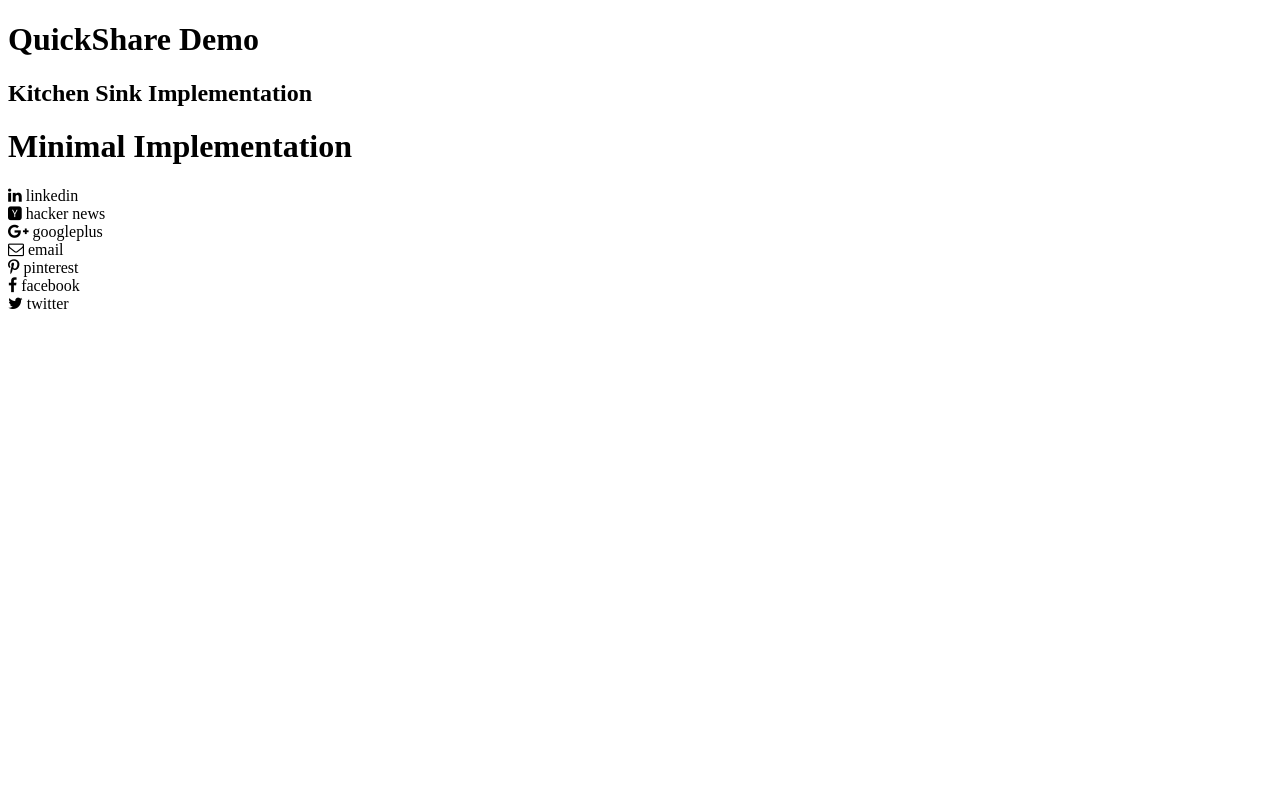
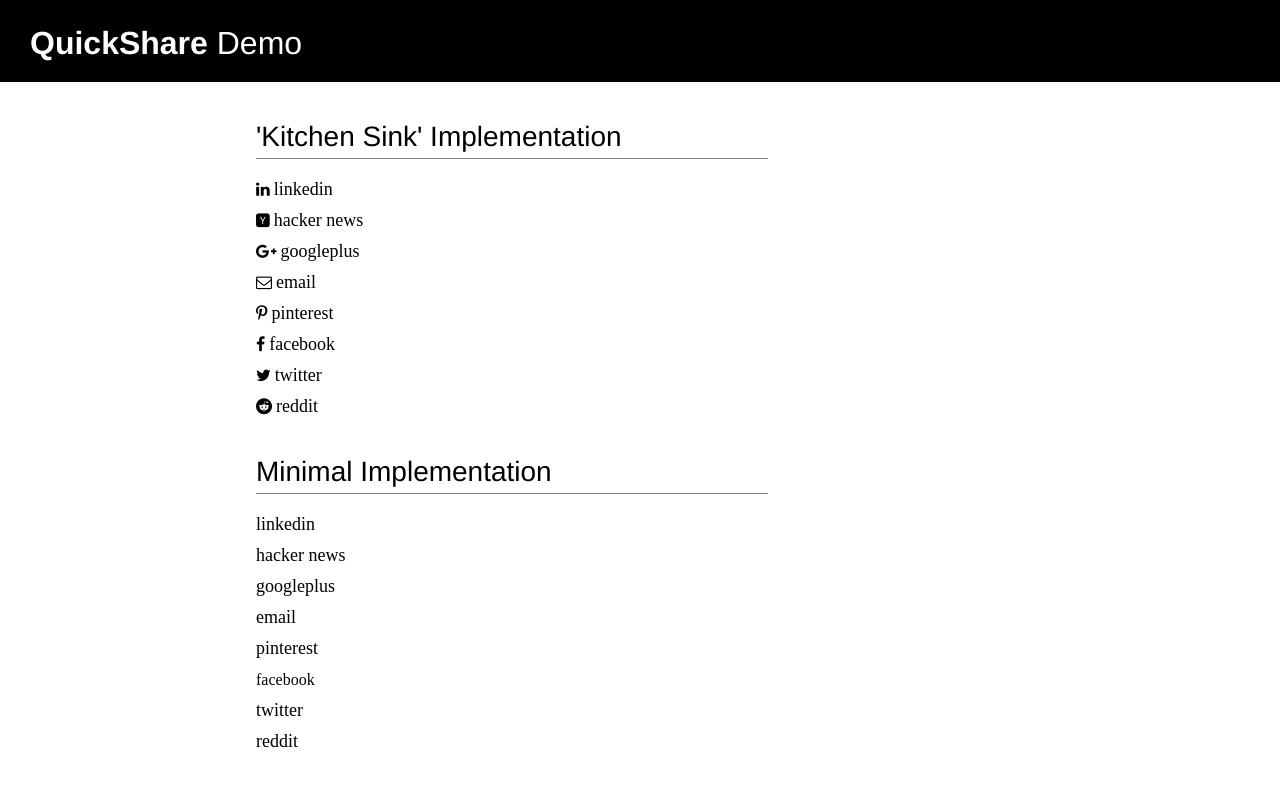
Before and after one commit to Upstatement/quickshare, a website: page example/qs_demo.html in a window 1280 px wide. Drawn offline with Linux system fonts and the light colour scheme; files that its build step writes are made by us from their sources; no server answers.

Commit message:
Completed demo page styling

```diff
--- a/example/qs_demo.html
+++ b/example/qs_demo.html
@@ -2,61 +2,112 @@
 <html>
 	<head>
 		<meta charset="utf-8">
-			<title>QuickShare Test</title>
+		<title>QuickShare Demo</title>
 		<link rel="stylesheet" href="http://maxcdn.bootstrapcdn.com/font-awesome/4.3.0/css/font-awesome.min.css">
 		<link rel="stylesheet" href="qs_demo_style.css">
 	</head>
 	<body class='qs-container' data-qs-title="super test title">
+		<header>
+    	<h1 class="primary-h">QuickShare <i class="thin">Demo</i></h1>
+    </header>
 
-            <h1>QuickShare Demo</h1>
-
-            <h2>Kitchen Sink Implementation</h2>
-            <div class="qs-kitchen-sink">
-
-            </div>
-            <h1>Minimal Implementation</h1>
-			<div class='qs-container' data-qs-title="test title" data-qs-url="http://nytimes.com">
-				<div>
+		<div class="implementation-container">
+	    <h2 class="secondary-h">'Kitchen Sink' Implementation</h2>
+	    <div class='qs-container demo' data-qs-title="Check out this link:" data-qs-url="http://nytimes.com">
+				<div class="ks-link">
 					<a class='qs-link' data-qs-service='linkedin' data-qs-url="http://i.imgur.com/WhVALCK.jpg" target='_blank'data-qs-source="Wired Magazine" data-qs-summary="a picture i cannot recall">
 						<i class="qs-icon"></i>
-						linkedin
+						<p>linkedin</p>
 					</a>
 				</div>
-				<div>
-					<a class='qs-link' data-qs-service='hacker-news' data-qs-count-selector="#best"  target='_blank' data-qs-url="gizmodo.com/how-steve-wozniak-wrote-basic-for-the-original-apple-fr-1570573636/all" data-qs-title="Steve Wozzy">
+				<div class="ks-link">
+					<a class='qs-link' data-qs-service='hacker-news' data-qs-count-selector="#best"  target='_blank' data-qs-url="gizmodo.com/how-steve-wozniak-wrote-basic-for-the-original-apple-fr-1570573636/all" data-qs-title="Steve Wozzy" data-qs-count-selector=".hn-share-count">
 						<i class="qs-icon"></i>
-						hacker news
+						<p>hacker news</p><span class="hn-share-count count"></span>
 					</a>
 				</div>
-				<div>
+				<div class="ks-link">
 					<a class='qs-link' data-qs-service='google-plus-share' target='_blank'>
 						<i class="qs-icon"></i>
-						googleplus
+						<p>googleplus</p>
 					</a>
 				</div>
-				<div>
+				<div class="ks-link">
 					<a class='qs-link' data-qs-service='mailto' data-qs-subject="Check out this awesome link" data-qs-mail-body="Awesome link http://www.upstatement.com" data-qs-send-to="george@upstatement.com,thetmkay@gmail.com">
 						<i class="qs-icon"></i>
-						email
+						<p>email</p>
 					</a>
 				</div>
-				<div>
+				<div class="ks-link">
 					<a class='qs-link' data-qs-service='pinterest' data-qs-url="http://www.wired.com/2015/02/apple-watch-doesnt-anything-special-huge/" data-qs-description="Check out this awesome link" data-qs-image="http://cdn.upstatement.com/wp-content/uploads/2013/08/stevens-book.jpg">
 						<i class="qs-icon"></i>
-						pinterest
+						<p>pinterest</p>
 					</a>
 				</div>
-				<div>
-					<a class='qs-link' data-qs-service='facebook-share' data-qs-url="http://www.wired.com/2015/02/apple-watch-doesnt-anything-special-huge">
+				<div class="ks-link">
+					<a class='qs-link' data-qs-service='facebook-share' data-qs-url="http://www.nytimes.com/interactive/2015/02/17/upshot/what-do-people-actually-order-at-chipotle.html" data-qs-count-selector=".facebook-share-count">
 						<i class="qs-icon"></i>
-						facebook
+						<p>facebook</p><span class="facebook-share-count count"></span>
 					</a>
 				</div>
-				<div>
+				<div class="ks-link">
+					<a class='qs-link' data-qs-service='twitter' data-qs-url="http://www.nytimes.com/interactive/2015/02/17/upshot/what-do-people-actually-order-at-chipotle.html" data-qs-count-selector=".twitter-share-count">
+						<i class="qs-icon"></i>
+						<p>twitter</p><span class="twitter-share-count count"></span>
+					</a>
+				</div>
+				<div class="ks-link">
+					<a class='qs-link' data-qs-service='reddit' data-qs-url="http://www.wired.com/2015/02/hacker-claims-feds-hit-44-felonies-refused-fbi-spy/" data-qs-count-selector=".reddit-share-count">
+						<i class="qs-icon"></i>
+						<p>reddit</p><span class="reddit-share-count count"></span>
+					</a>
+				</div>
+			</div>
+	  </div>
+
+		<div class="implementation-container">
+	    <h2 class="secondary-h">Minimal Implementation</h1>
+			<div class='qs-container demo' data-qs-title="test title" data-qs-url="http://nytimes.com">
+				<div class="min-link">
+					<a class='qs-link' data-qs-service='linkedin' data-qs-url="http://i.imgur.com/WhVALCK.jpg" target='_blank'data-qs-source="Wired Magazine" data-qs-summary="a picture i cannot recall">
+						<p>linkedin</p>
+					</a>
+				</div>
+				<div class="min-link">
+					<a class='qs-link' data-qs-service='hacker-news' data-qs-count-selector="#best"  target='_blank' data-qs-url="gizmodo.com/how-steve-wozniak-wrote-basic-for-the-original-apple-fr-1570573636/all" data-qs-title="Steve Wozzy">
+						<p>hacker news</p>
+					</a>
+				</div>
+				<div class="min-link">
+					<a class='qs-link' data-qs-service='google-plus-share' target='_blank'>
+						<p>googleplus</p>
+					</a>
+				</div>
+				<div class="min-link">
+					<a class='qs-link' data-qs-service='mailto' data-qs-subject="Check out this awesome link" data-qs-mail-body="Awesome link http://www.upstatement.com" data-qs-send-to="george@upstatement.com,thetmkay@gmail.com">
+						<p>email</p>
+					</a>
+				</div>
+				<div class="min-link">
+					<a class='qs-link' data-qs-service='pinterest' data-qs-url="http://www.wired.com/2015/02/apple-watch-doesnt-anything-special-huge/" data-qs-description="Check out this awesome link" data-qs-image="http://cdn.upstatement.com/wp-content/uploads/2013/08/stevens-book.jpg">
+						<p>pinterest</p>
+					</a>
+				</div>
+				<div class="min-link">
+					<a class='qs-link' data-qs-service='facebook-share' data-qs-url="http://www.wired.com/2015/02/apple-watch-doesnt-anything-special-huge"
+						<p>facebook</p>
+					</a>
+				</div>
+				<div class="min-link">
 					<a class='qs-link' data-qs-service='twitter' data-qs-url="http://www.wired.com/2015/02/apple-watch-doesnt-anything-special-huge">
-						<i class="qs-icon"></i>
-						twitter
+						<p>twitter</p>
 					</a>
+				</div>
+				<div class="min-link">
+					<a class='qs-link' data-qs-service='reddit' data-qs-url="http://www.wired.com/2015/02/apple-watch-doesnt-anything-special-huge">
+						<p>reddit</p>
+					</a>
+				</div>
 			</div>
 		</div>
 		<script src="../lib/jquery.js"></script>
--- a/example/qs_demo_style.css
+++ b/example/qs_demo_style.css
@@ -1,4 +1,69 @@
+html, body, h1,
+h2, header, p {
+	margin: 0;
+	padding: 0;
+}
+
 a {
 	color: #000;
 	text-decoration: none;
 }
+
+p {
+	display: inline;
+	font-damily: sans-serif;
+	font-size: 18px;
+}
+
+header {
+	background-color: #000;
+	padding: 25px 30px 20px;
+	position: relative;
+	border-bottom: 1px solid #fff;
+	min-width: 700px;
+}
+
+.primary-h {
+	color: #fff;
+	font-family: 'Helvetica Neue', Arial, Helvetica, Verdana, sans-serif;
+	font-weight: bold;
+}
+
+.primary-h .thin {
+	font-weight: normal;
+	font-style: normal;
+}
+
+.secondary-h {
+	border-bottom: 1px solid gray;
+	color: #000;
+	font-family: 'Helvetica Neue', Arial, Helvetica, Verdana, sans-serif;
+	font-size: 28px;
+	font-weight: normal;
+	padding-bottom: 5px;
+}
+
+.implementation-container {
+	margin-left: 20%;
+	margin-top: 3%;
+	margin-right: 40%;
+}
+
+.demo {
+	margin-top: 20px;
+}
+
+.ks-link {
+	margin-bottom: 10px;
+}
+
+.min-link {
+	margin-bottom: 10px;
+}
+
+.count {
+	display: inline;
+	margin-left: 5px;
+	font-size: 12px;
+	background-color: rgba(190, 190, 190, 0.3);
+}
```
Also changed, not shown: dist/quickshare.js, dist/quickshare.min.js, src/build/services/reddit.js. Lines whose indentation alone changed are shown as unchanged.
